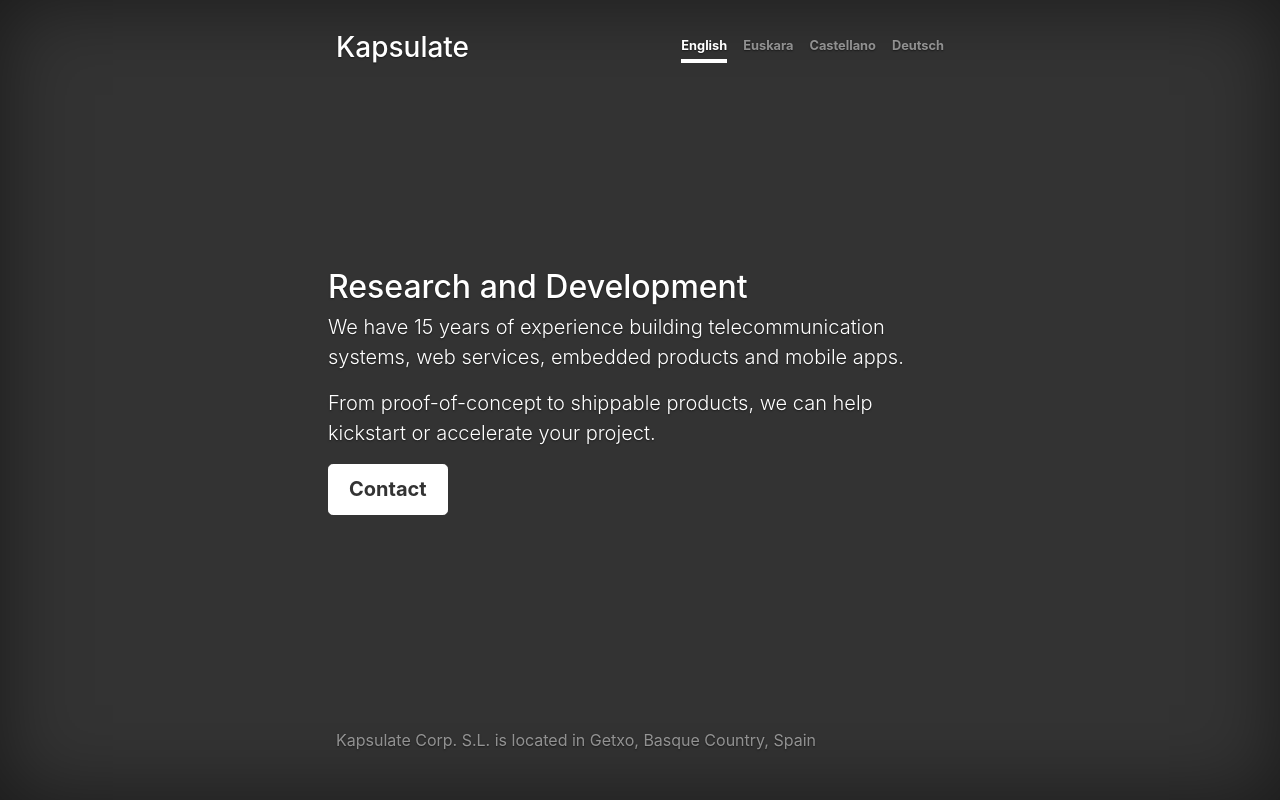
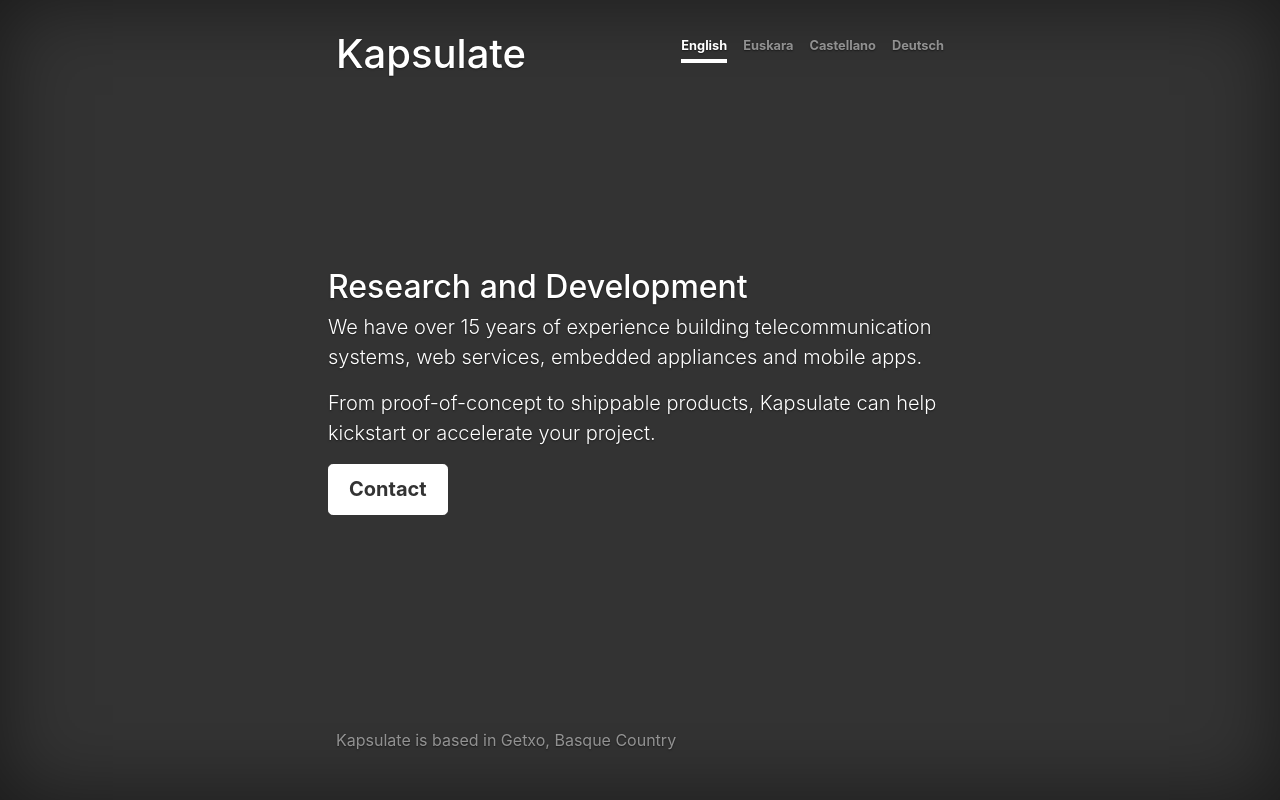
Before and after one commit to Kapsulate/Kapsulate.github.io, a plain HTML site: page index.html in a window 1280 px wide. Drawn offline with Linux system fonts and the light colour scheme.

Commit message:
wording updates

```diff
--- a/index.html
+++ b/index.html
@@ -1,4 +1,3 @@
-
 <!DOCTYPE html>
 <html lang="en">
 	<head>
@@ -10,10 +9,7 @@
 
 		<title>Kapsulate</title>
 
-		<!-- Bootstrap core CSS -->
 		<link href="bootstrap-4.0.0-alpha.6-dist/css/bootstrap.min.css" rel="stylesheet">
-
-		<!-- Custom styles for this template -->
 		<link href="the.css" rel="stylesheet">
 	</head>
 
@@ -27,7 +23,7 @@
 
 					<div class="masthead clearfix">
 						<div class="inner">
-							<h3 class="masthead-brand">Kapsulate</h3>
+							<h1 class="masthead-brand">Kapsulate</h1>
 							<nav class="nav nav-masthead">
 								<a class="nav-link active" href="#" id="go-english">English</a>
 								<a class="nav-link" href="#" id="go-basque">Euskara</a>
@@ -40,10 +36,10 @@
 					<div class="inner cover" id="english">
 						<h2 class="cover-heading">Research and Development</h2>
 						<p class="lead">
-							We have 15 years of experience building telecommunication systems, web services, embedded products and mobile apps.
+							We have over 15 years of experience building telecommunication systems, web services, embedded appliances and mobile apps.
 						</p>
 						<p class="lead">
-							From proof-of-concept to shippable products, we can help kickstart or accelerate your project.
+							From proof-of-concept to shippable products, Kapsulate can help kickstart or accelerate your project.
 						</p>
 						<p class="lead">
 							<a href="mailto:hello@kapsulate.com" class="btn btn-lg btn-secondary">Contact</a>
@@ -76,7 +72,7 @@
 
 					<div class="mastfoot">
 						<div class="inner">
-							<p>Kapsulate Corp. S.L. is located in Getxo, Basque Country, Spain</p>
+							<p>Kapsulate is based in Getxo, Basque Country</p>
 						</div>
 					</div>
 
@@ -86,13 +82,9 @@
 
 		</div>
 
-		<!-- Bootstrap core JavaScript
-		================================================== -->
-		<!-- Placed at the end of the document so the pages load faster -->
 		<script src="js/jquery-3.1.1.slim.min.js"></script>
 		<script src="js/tether-1.4.0.min.js"></script>
 		<script src="bootstrap-4.0.0-alpha.6-dist/js/bootstrap.min.js"></script>
-		<!-- IE10 viewport hack for Surface/desktop Windows 8 bug -->
 		<script src="js/ie10-viewport-bug-workaround.js"></script>
 		<script src="the.js"></script>
 
```
